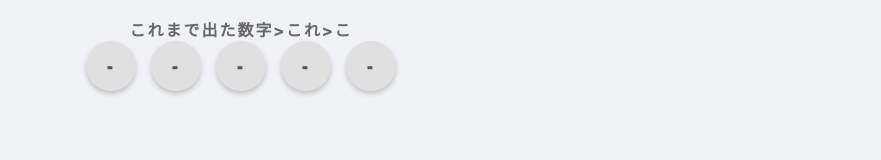
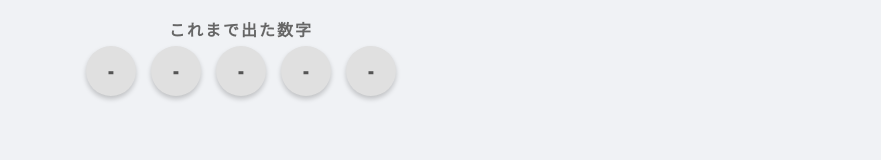
Before and after one commit to kadomotoyuma/bingo, a plain HTML site: page index.html in a window 1280 px wide. Shown: the top 160 px of the page, without its empty margins (399-1280 px from the left). Drawn offline with Linux system fonts and the light colour scheme.

Commit message:
Update index.html

```diff
--- a/index.html
+++ b/index.html
@@ -147,7 +147,7 @@
 <body>
 
     <div id="history-container">
-        <h2>これまで出た数字>これ>こ
+        <h2>これまで出た数字</h2>
         <div class="history-list" id="history-list"></div>
     </div>
 
```
